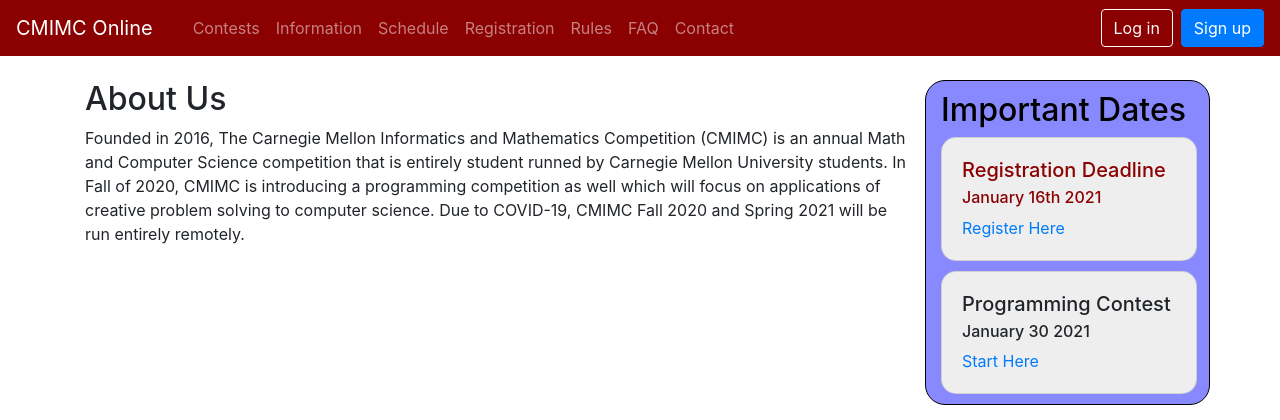
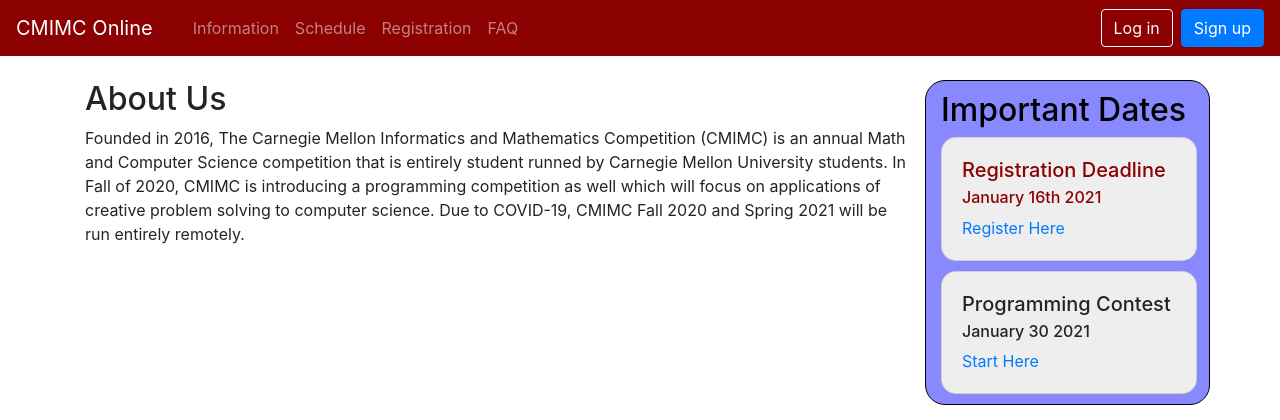
Before and after one commit to pshen24/cmimc-online, a Django app: page / in a window 1280 px wide. Shown: the top 420 px of the page. Run offline with Django 3.2, Linux system fonts and the light colour scheme; parts of the project's set-up code (start-up, migrations or seed data) failed here and were passed over; some libraries are stand-ins or nearby versions.

Commit message:
fixed static files issue

```diff
--- a/cmimc/urls.py
+++ b/cmimc/urls.py
@@ -9,9 +9,7 @@
     path('info', views.general_info, name='general_info'),
     path('schedule', views.schedule, name='schedule'),
     path('reg_info', views.reg_info, name='reg_info'),
-    path('rules', views.rules, name='rules'),
     path('faq', views.faq, name='faq'),
-    path('contact', views.contact, name='contact'),
 
     path('admin/', admin.site.urls),
 
--- a/templates/contact.html
+++ /dev/null
@@ -1,5 +0,0 @@
-{% extends 'base.html' %}
-
-{% block content %}
-Contact us at [insert CMIMC email here]
-{% endblock %}
--- a/templates/includes/navbar.html
+++ b/templates/includes/navbar.html
@@ -10,13 +10,13 @@
 	    {% url 'general_info' as url_general_info %}
 	    {% url 'schedule' as url_schedule %}
 	    {% url 'reg_info' as url_reg_info %}
-	    {% url 'rules' as url_rules %}
 	    {% url 'faq' as url_faq %}
-	    {% url 'contact' as url_contact %}
 		<ul class="navbar-nav mr-auto ml-md-3">
+        {% if user.is_authenticated %}
 	      <li class="nav-item">
 			<a class="nav-link {% if request.get_full_path == url_contests %}active{% endif %}" href="{% url 'contest_list' %}">Contests</a>
 		  </li>
+        {% endif %}
 	      <li class="nav-item">
 			<a class="nav-link {% if request.get_full_path == url_general_info %}active{% endif %}" href="{% url 'general_info' %}">Information</a>
 		  </li>
@@ -27,13 +27,7 @@
 			<a class="nav-link {% if request.get_full_path == url_reg_info %}active{% endif %}" href="{% url 'reg_info' %}">Registration</a>
 		  </li>
 	      <li class="nav-item">
-			<a class="nav-link {% if request.get_full_path == url_rules %}active{% endif %}" href="{% url 'rules' %}">Rules</a>
-		  </li>
-	      <li class="nav-item">
 			<a class="nav-link {% if request.get_full_path == url_faq %}active{% endif %}" href="{% url 'faq' %}">FAQ</a>
-		  </li>
-	      <li class="nav-item">
-			<a class="nav-link {% if request.get_full_path == url_contact %}active{% endif %}" href="{% url 'contact' %}">Contact</a>
 		  </li>
 		</ul>
 
--- a/website/views.py
+++ b/website/views.py
@@ -20,14 +20,8 @@
 def reg_info(request):
     return render(request, 'reg_info.html')
 
-def rules(request):
-    return render(request, 'rules.html')
-
 def faq(request):
     return render(request, 'faq.html')
-
-def contact(request):
-    return render(request, 'contact.html')
 
 def contest_list(request):
     all_contests = Contest.objects.all()
```
Also changed, not shown: templates/rules.html (deleted, +0 -7 lines), 3 other files.
